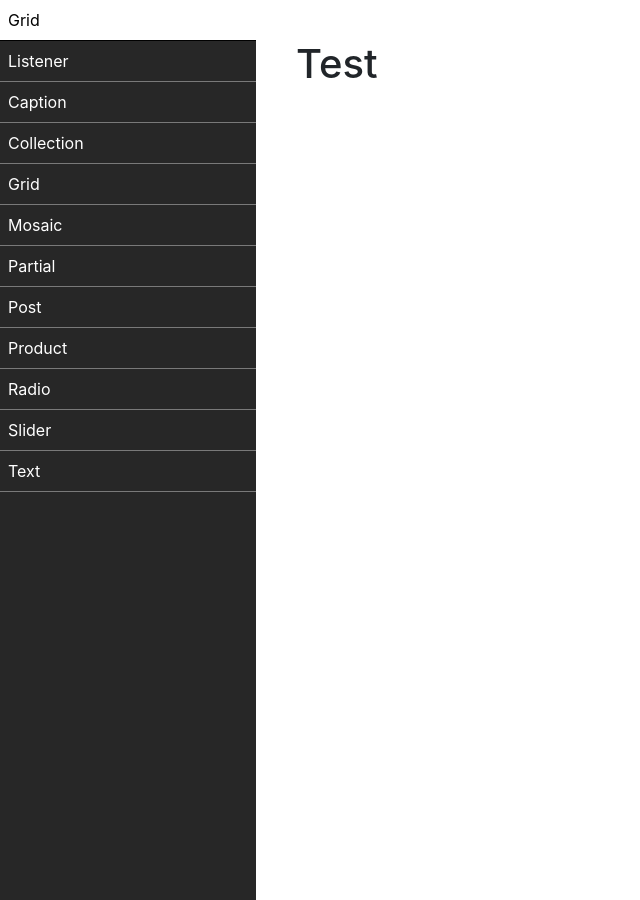
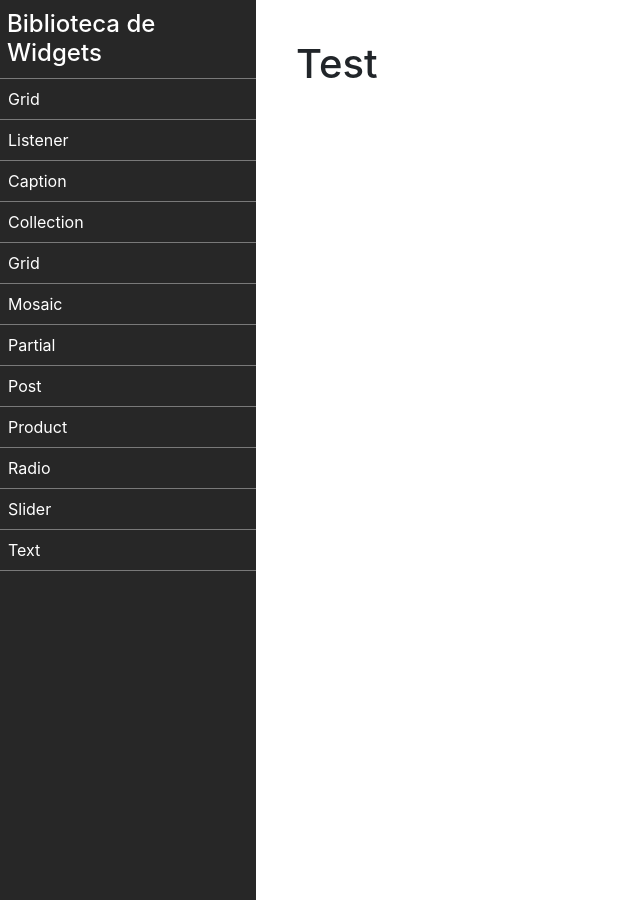
Before and after one commit to lojabasico/basico-widgets-docs, a Jekyll site: the page built from index.html, in a window 1280 px wide. Shown: the whole page, without its empty margins (0-640 px from the left). Built offline with Jekyll 4.4.1, drawn with Linux system fonts in a browser that asks for light colours; nearby versions of some CDN libraries; a script that is not in the unit is left out.

Commit message:
Added title to menu

```diff
--- a/_layouts/default.html
+++ b/_layouts/default.html
@@ -16,6 +16,7 @@
 </head>
 <body>
   <nav class="menu">
+    <h1>Biblioteca de Widgets</h1>
     <ul>
       {% for item in site.data.menu %}
         <li>
--- a/assets/css/styles.scss
+++ b/assets/css/styles.scss
@@ -16,6 +16,14 @@
   left: 0px;
   top: 0px;
   background-color: #272727;
+
+  h1 {
+    color: #fff;
+    padding: 10px 7px;
+    font-size: 24px;
+    border-bottom: 1px solid #797979;
+    margin-bottom: 0px;
+  }
 
   ul {
     margin: 0px;
```
